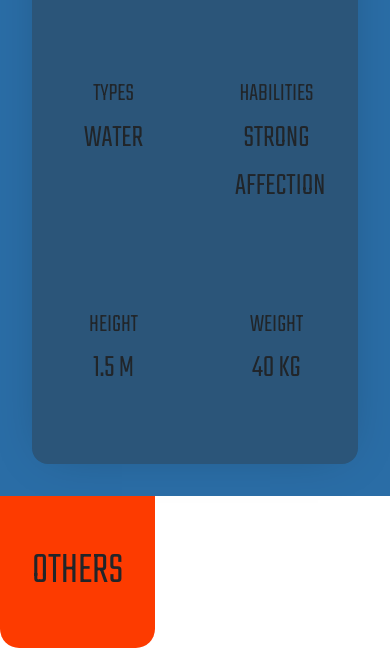
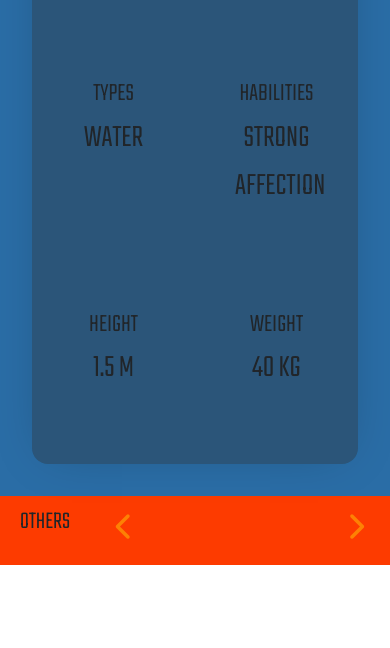
Before and after one commit to 02Alexis/Workshop1-trabajo_equipo1, a plain HTML site: page index.html in a window 390 px wide. Shown: the part 623-1271 px from the top of the page. After the commit the page ends 1188 px from the top, so only its background shows below. Drawn offline with nearby package versions, Linux system fonts and the light colour scheme; no server answers.

Commit message:
add buttons to scroll in footer section

```diff
--- a/css/styles.css
+++ b/css/styles.css
@@ -111,7 +111,7 @@ header {
     background-color: #fd3b00;
     border-radius: 0 0 1.2rem 1.2rem;
     align-items: center;
-    overflow-x: auto;
+    /* overflow-x: auto; */
 }
 .footer__text{
     font-size: 45px;
@@ -125,7 +125,7 @@ header {
     margin-left: 10%;
     gap: 10px;
 }
-.footer figure:hover{
+figure:hover{
     background-color: #7c7a7a;
 }
 .footer__figure{
@@ -141,10 +141,23 @@ header {
     /* overflow-x: auto; */
 
 }
+
+.row__footer {
+  background-color: #fd3b00;
+}
 .footer__container {
   display: flex;
   flex-direction: row;
+  gap: 70px;
+  /* overflow-x: auto; */
+}
+
+.contenedor {
+  width: 700px;
   overflow-x: auto;
+  overflow-x: hidden;
+  display: flex;
+  flex-direction:row;
 }
 
 /* desing responsive */
@@ -165,4 +178,11 @@ header {
     margin: 0px 0px;
     transform: translateY(142px);
   }
+  .contenedor {
+    width: 200px;
+    overflow-x: auto;
+    overflow-x: hidden;
+    display: flex;
+    flex-direction:row;
+  }
 }
--- a/index.html
+++ b/index.html
@@ -5,6 +5,7 @@
     <meta http-equiv="X-UA-Compatible" content="IE=edge">
     <meta name="viewport" content="width=device-width, initial-scale=1.0">
     <link href="https://cdn.jsdelivr.net/npm/bootstrap@5.3.0-alpha2/dist/css/bootstrap.min.css" rel="stylesheet" integrity="sha384-aFq/bzH65dt+w6FI2ooMVUpc+21e0SRygnTpmBvdBgSdnuTN7QbdgL+OapgHtvPp" crossorigin="anonymous">
+    <link rel="stylesheet" href="https://use.fontawesome.com/releases/v6.1.2/css/all.css">
     <link rel="stylesheet" href="./css/styles.css">
     <title>pokedex</title>
     <link rel="icon" href="./img/iconoPokedex.png" type="image/png" />
@@ -51,30 +52,24 @@
         </section>
     </main>
 
-    <footer>
-        <!-- container for the card pokemons -->
-        <section class="footer main__footer">
-            <p class="footer__text">OTHERS</p>
-
-            <!-- others pokemos -->
-
+    <div class="row row__footer mx-0 p-2 aling-items-center">
+      <div class="col-3 d-flex aling-items-center text-center">
+        <p class="fs-2">OTHERS</p>
+      </div>
+      <div class="col-1  d-flex aling-items-center">
+        <button class="fs-1 bg-transparent border-0" id="izquierda"><i class="fa-solid fa-chevron-left fa-beat-fade" style="color: #ffeb0a;"></i></button>
+      </div>
+      <div class="col-sm-2 col-md-7 contenedor">
         <div class="footer__container">
 
         </div>
+      </div>
+      <div class="col-1  d-flex aling-items-center">
+        <button class="fs-1 bg-transparent border-0" id="derecha"><i class="fa-solid fa-chevron-right fa-beat-fade" style="color: #ffeb0a;"></i></button>
+      </div>
+    </div>
 
-        </section>
-    </footer>
-<!-- <script>
-function initCarousel() {
-  const carousel = document.querySelector('#carouselExampleControls');
-  const carouselInstance = new bootstrap.Carousel(carousel, {
-    interval: 2000, // Intervalo de tiempo entre cada cambio de slide
-    pause: false // El carrusel no se detendrá al hacer hover
-  });
-}
-initCarousel();
 
-</script> -->
 <script src="https://cdn.jsdelivr.net/npm/bootstrap@5.1.3/dist/js/bootstrap.bundle.min.js" integrity="sha384-ka7Sk0Gln4gmtz2MlQnikT1wXgYsOg+OMhuP+IlRH9sENBO0LRn5q+8nbTov4+1p" crossorigin="anonymous"></script>
     <script src="https://unpkg.com/axios/dist/axios.min.js"></script>
     <script src="./js/scripts.js" type="module"></script>
--- a/js/scripts.js
+++ b/js/scripts.js
@@ -73,10 +73,22 @@ const showOnePokemon = (pokemon, container) => {
 <article class="section__information">
   <span>NO. <p>${pokemon.data.id}</p></span>
   <span>LEVEL <p>${pokemon.data.id}</p></span>
-  <span>TYPES <p>${typeToShow}</p></span>
+  <span>TYPES <p>${typeToShow.join(" / ")}</p></span>
   <span>HABILITIES <p>${abilityToShow}</p></span>
   <span>HEIGHT <p>${pokemon.data.height} m</p></span>
   <span>WEIGHT <p>${pokemon.data.weight} kg</p></span>
 </article>
     `;
 };
+
+// *********************botones para overflow de imagenes***********************
+const contenedor = document.querySelector('.contenedor');
+const botonIzquierda = document.querySelector('#izquierda');
+const botonDerecha = document.querySelector('#derecha');
+
+botonIzquierda.addEventListener('click', () => {
+  contenedor.scrollLeft -= 100;
+});
+
+botonDerecha.addEventListener('click', () => {
+  contenedor.scrollLeft += 100;});
```
Lines whose indentation alone changed are shown as unchanged.
